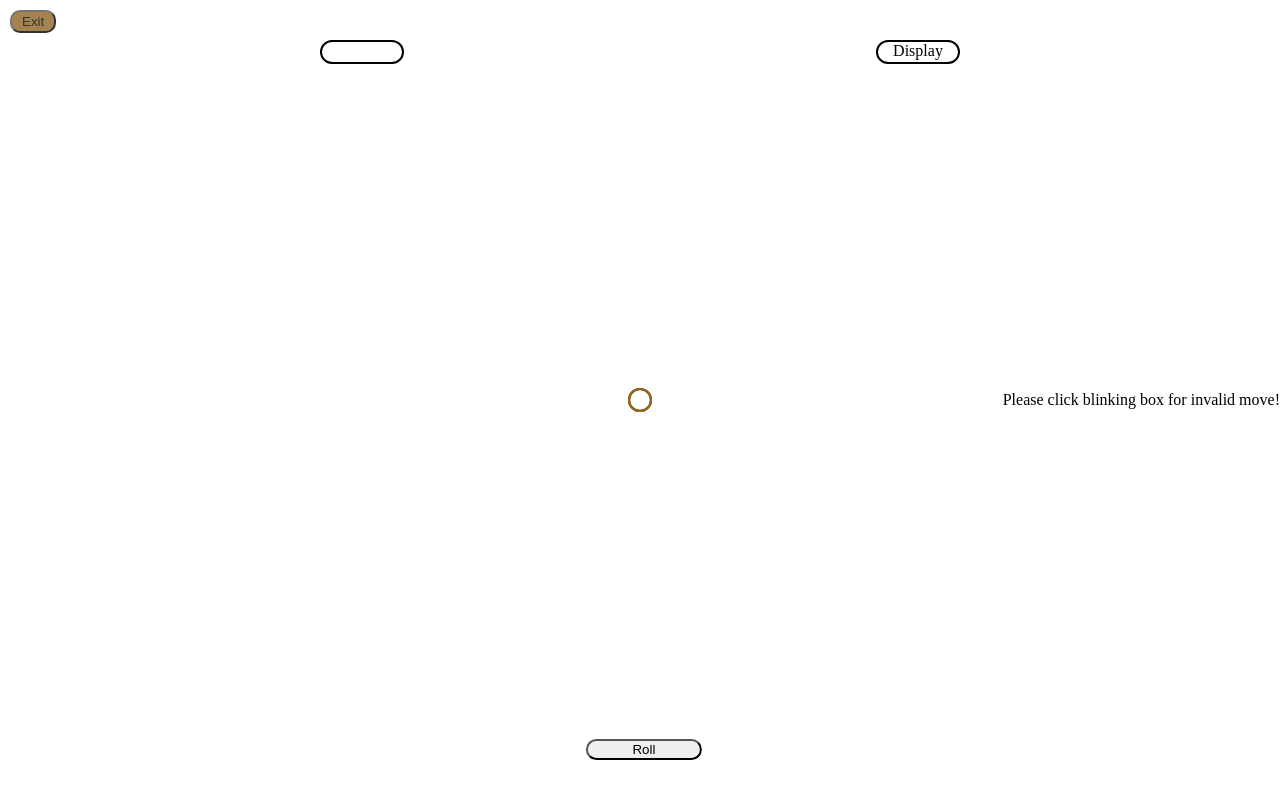
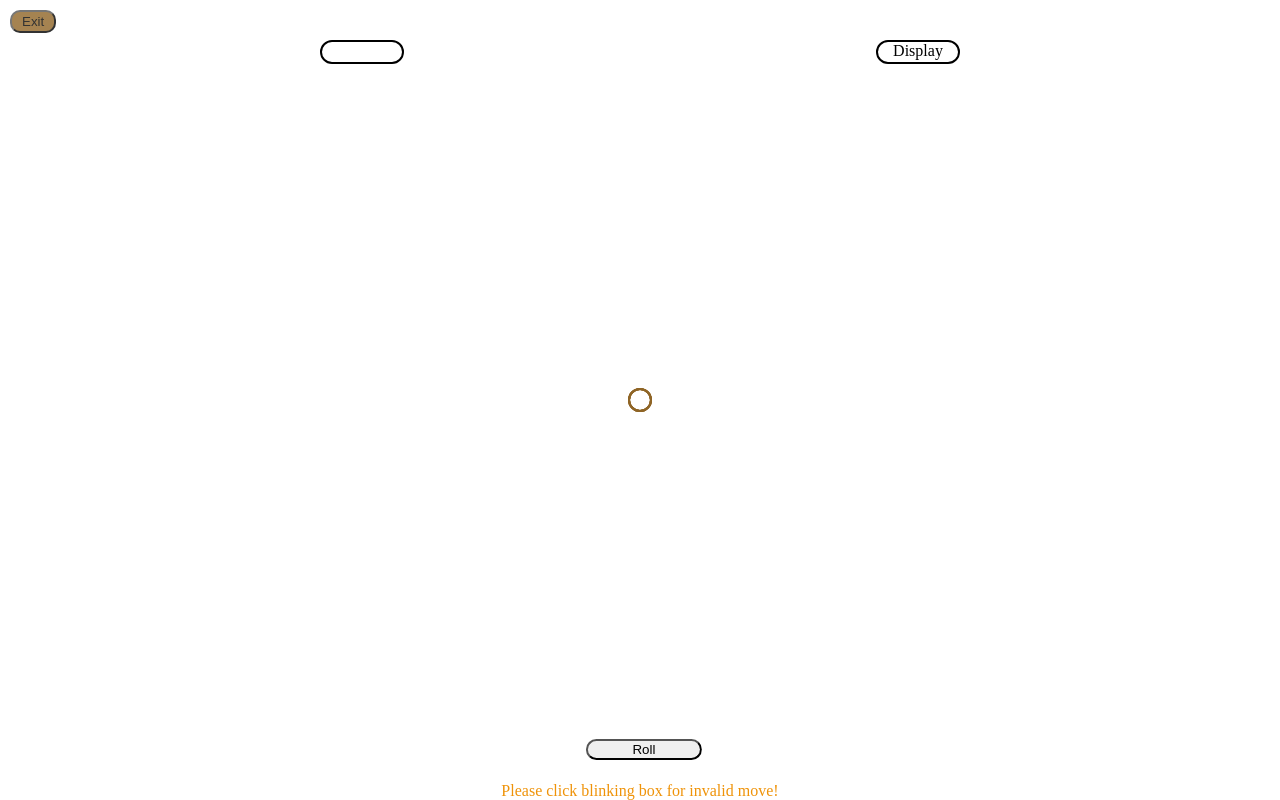
Before and after one commit to Prograto/asta-chamma-game-or-chawka-bara, a plain HTML site: page game.html in a window 1280 px wide. Drawn offline with Linux system fonts and the light colour scheme.

Commit message:
Update game.css

```diff
--- a/game.css
+++ b/game.css
@@ -220,3 +220,8 @@ body {
 #new-game-btn:hover{
     color: #ff9900;
 }
+.instruction{
+    position: absolute;
+    bottom: 0%;
+    color: #ef9309;
+}
```
